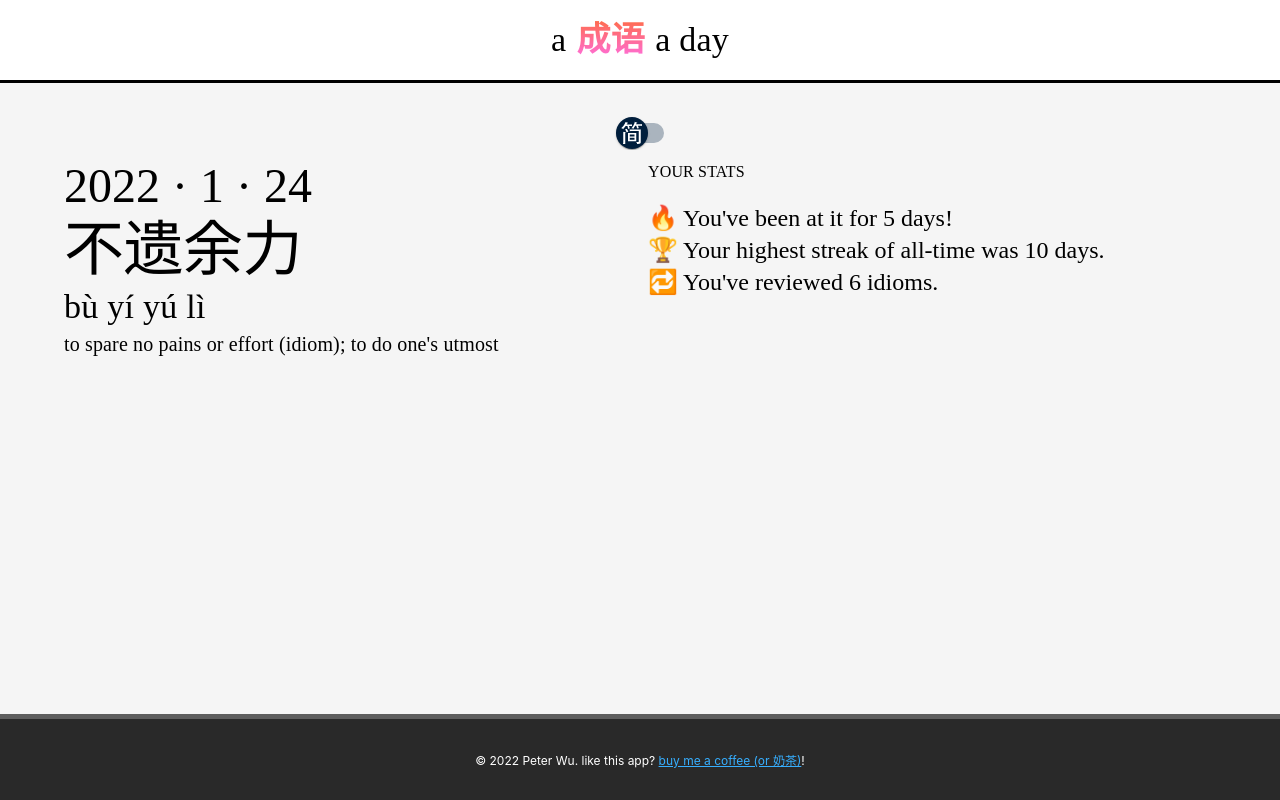
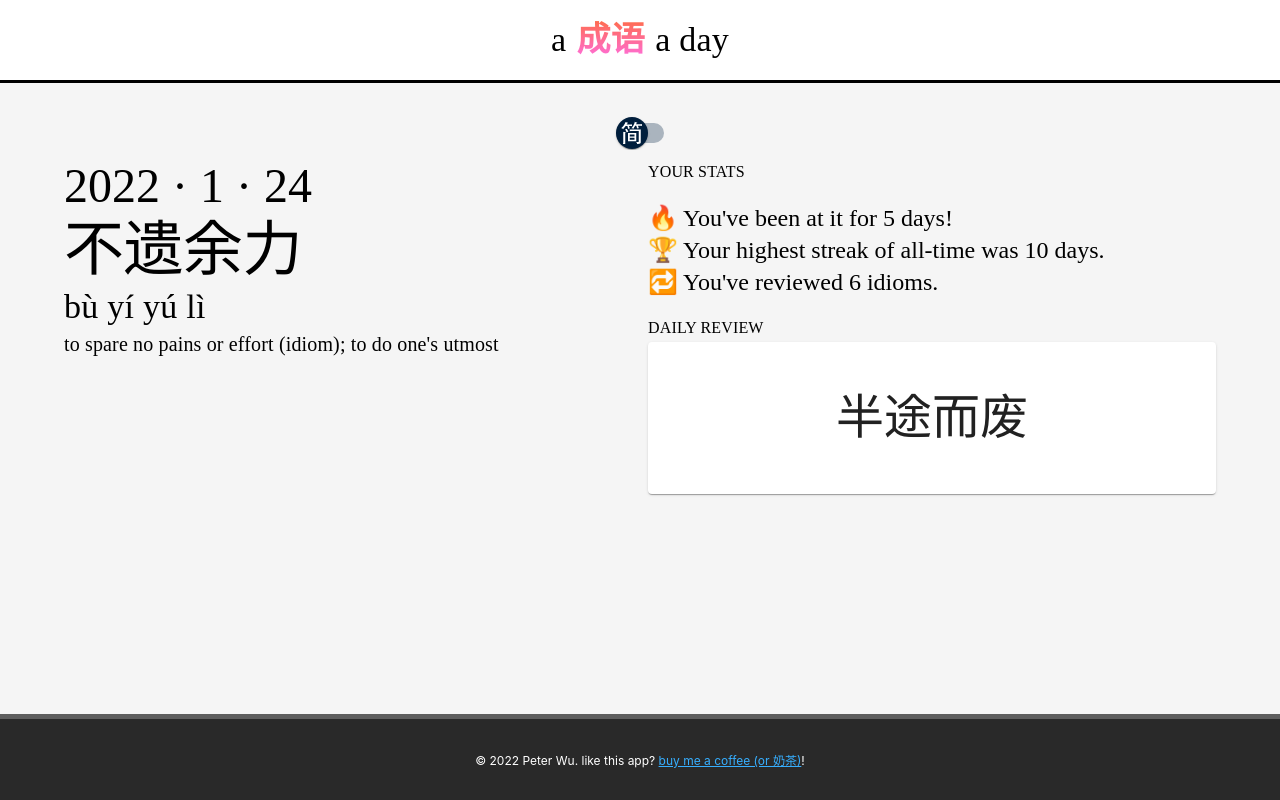
Before and after one commit to ptwu/acad-fe, a React (Create React App) app: page /u in a window 1280 px wide. Built offline with nearby package versions, Linux system fonts and the light colour scheme; a web font is replaced by a local one.

Commit message:
Add flashcard component

```diff
--- a/package.json
+++ b/package.json
@@ -5,6 +5,7 @@
   "dependencies": {
     "@emotion/react": "^11.7.1",
     "@emotion/styled": "^11.6.0",
+    "@mui/icons-material": "^5.3.1",
     "@mui/material": "^5.3.1",
     "@testing-library/jest-dom": "^5.14.1",
     "@testing-library/react": "^12.0.0",
@@ -15,6 +16,7 @@
     "@types/react-dom": "^17.0.9",
     "@types/react-router-dom": "^5.3.3",
     "react": "^17.0.2",
+    "react-card-flip": "^1.1.5",
     "react-dom": "^17.0.2",
     "react-router-dom": "^6.2.1",
     "react-scripts": "5.0.0",
--- a/src/App.tsx
+++ b/src/App.tsx
@@ -12,7 +12,7 @@ export default function App() {
   const theme = createTheme({
     palette: {
       primary: {
-        main: '#0052cc',
+        main: '#ff47c5',
       },
     },
     typography: {
@@ -25,9 +25,7 @@ export default function App() {
     <ThemeProvider theme={theme}>
       <div className={styles.MainContainer}>
         <Typography variant="h4" className={styles.Logo}>
-          a
-          <strong className={styles.CyHeader}>成语</strong>
-          a day
+          a<strong className={styles.CyHeader}>成语</strong>a day
         </Typography>
         <BrowserRouter>
           <Routes>
--- /dev/null
+++ b/src/components/Flashcard/index.module.css
@@ -0,0 +1,16 @@
+.Fab {
+  margin-right: 16px !important;
+}
+
+.FlashcardContainer {
+  margin-bottom: 3em;
+  margin-top: 3em;
+}
+
+.OuterCard {
+  cursor: pointer;
+}
+
+.Wrapper {
+  margin-bottom: 24px;
+}
--- /dev/null
+++ b/src/components/Flashcard/index.tsx
@@ -0,0 +1,80 @@
+// eslint-disable-next-line object-curly-newline
+import {
+  Box,
+  Card,
+  Fab,
+  LinearProgress,
+  Tooltip,
+  Typography,
+} from '@mui/material';
+import { useState } from 'react';
+import ReactCardFlip from 'react-card-flip';
+import CheckIcon from '@mui/icons-material/Check';
+import ReplayIcon from '@mui/icons-material/Replay';
+import styles from './index.module.css';
+
+type Props = {
+  readonly front: string;
+  readonly pinyin: string;
+  readonly definition: string;
+};
+export default function Flashcard({ front, pinyin, definition }: Props) {
+  const [isFlipped, setIsFlipped] = useState<boolean>(false);
+  const [isLoading, setIsLoading] = useState<boolean>(false);
+  const handleClick = () => setIsFlipped(!isFlipped);
+
+  const handleCardReviewedClick = () => {
+    setIsLoading(true);
+  };
+
+  const handleCardRedoClick = () => {
+    setIsLoading(true);
+  };
+
+  return (
+    <div className={styles.Wrapper}>
+      <ReactCardFlip isFlipped={isFlipped} flipDirection="vertical">
+        <Card className={styles.OuterCard} onClick={handleClick}>
+          {isLoading && <LinearProgress />}
+          <Box textAlign="center" className={styles.FlashcardContainer}>
+            <Typography variant="h3">{front}</Typography>
+          </Box>
+        </Card>
+
+        <Card>
+          {isLoading && <LinearProgress />}
+          <Box textAlign="center" className={styles.FlashcardContainer}>
+            <Typography variant="h3">{front}</Typography>
+            <Typography variant="h5">{pinyin}</Typography>
+            <Typography variant="subtitle1">{definition}</Typography>
+            {!isLoading && (
+              <>
+                <Tooltip title="Mark idiom reviewed">
+                  <Fab
+                    size="medium"
+                    color="primary"
+                    aria-label="check"
+                    className={styles.Fab}
+                    onClick={handleCardReviewedClick}
+                  >
+                    <CheckIcon />
+                  </Fab>
+                </Tooltip>
+                <Tooltip title="Review again next time">
+                  <Fab
+                    size="medium"
+                    color="default"
+                    aria-label="review"
+                    onClick={handleCardRedoClick}
+                  >
+                    <ReplayIcon />
+                  </Fab>
+                </Tooltip>
+              </>
+            )}
+          </Box>
+        </Card>
+      </ReactCardFlip>
+    </div>
+  );
+}
--- a/src/components/Home/index.tsx
+++ b/src/components/Home/index.tsx
@@ -16,15 +16,13 @@ export default function Home(): ReactElement {
   const handleLinkGeneration = async () => {
     setIsLinkOpen(true);
     // await calls here
-    setLink('https://www.youtube.com/watch?v=J_CFBjAyPWE');
+    setLink('https://achengyuaday.com/u/asdf');
   };
 
   return (
     <Container className={styles.Section}>
       <Typography variant="h3" className={styles.CTAText}>
-        Learn more
-        {' '}
-        <strong>idiom</strong>
+        Learn more <strong>idiom</strong>
         atic Chinese, on the daily.
       </Typography>
       {!isLinkOpen && (
@@ -48,11 +46,9 @@ export default function Home(): ReactElement {
           <Container maxWidth="sm">
             <UrlField url={link} className={styles.Url} />
             <Typography variant="h6" className={styles.Subtitle}>
-              <strong>Bookmark this URL!</strong>
-              {' '}
-              It contains the progress for
-              your chengyu learning journey. (We recommend setting it as one
-              of your starting tabs when you open your browser, so you won&apos;t
+              <strong>Bookmark this URL!</strong> It contains the progress for
+              your chengyu learning journey. (We recommend setting it as one of
+              your starting tabs when you open your browser, so you won&apos;t
               forget to learn every day 🙂)
             </Typography>
           </Container>
--- a/src/components/LearningPage/index.module.css
+++ b/src/components/LearningPage/index.module.css
@@ -1,5 +1,9 @@
 .OuterBox {
   margin-top: 24px;
+}
+
+.ReviewSubtitle {
+  margin-top: 16px !important;
 }
 
 .StatsSubtitle {
--- a/src/components/LearningPage/index.tsx
+++ b/src/components/LearningPage/index.tsx
@@ -19,6 +19,7 @@ import styles from './index.module.css';
 import chengyuData from '../../data/chengyu.json';
 import FantiIcon from '../../assets/fanti.png';
 import JiantiIcon from '../../assets/jianti.png';
+import Flashcard from '../Flashcard';
 
 export default function LearningPage(): ReactElement {
   const { id } = useParams();
@@ -141,6 +142,22 @@ export default function LearningPage(): ReactElement {
                 <Typography variant="h5">
                   🔁 You&apos;ve reviewed {data.reviewPoints} idioms.
                 </Typography>
+
+                <Typography
+                  variant="subtitle1"
+                  className={styles.ReviewSubtitle}
+                >
+                  DAILY REVIEW
+                </Typography>
+                <Flashcard
+                  front={
+                    data.usesTraditional
+                      ? chengyuData[data.reviewPoints].traditional
+                      : chengyuData[data.reviewPoints].simplified
+                  }
+                  pinyin={chengyuData[data.reviewPoints].pinyin}
+                  definition={chengyuData[data.reviewPoints].explanation}
+                />
               </Grid>
             </Grid>
           </Container>
--- a/src/components/NotFound/index.module.css
+++ b/src/components/NotFound/index.module.css
@@ -5,7 +5,7 @@
 }
 
 .TextContainer {
-  position: fixed;
+  position: absolute;
   top: 50%;
   left: 50%;
   transform: translate(-50%, -50%);
```
Also changed, not shown: .eslintrc.json, 1 other file (tests, documents, lock files or other folders).
